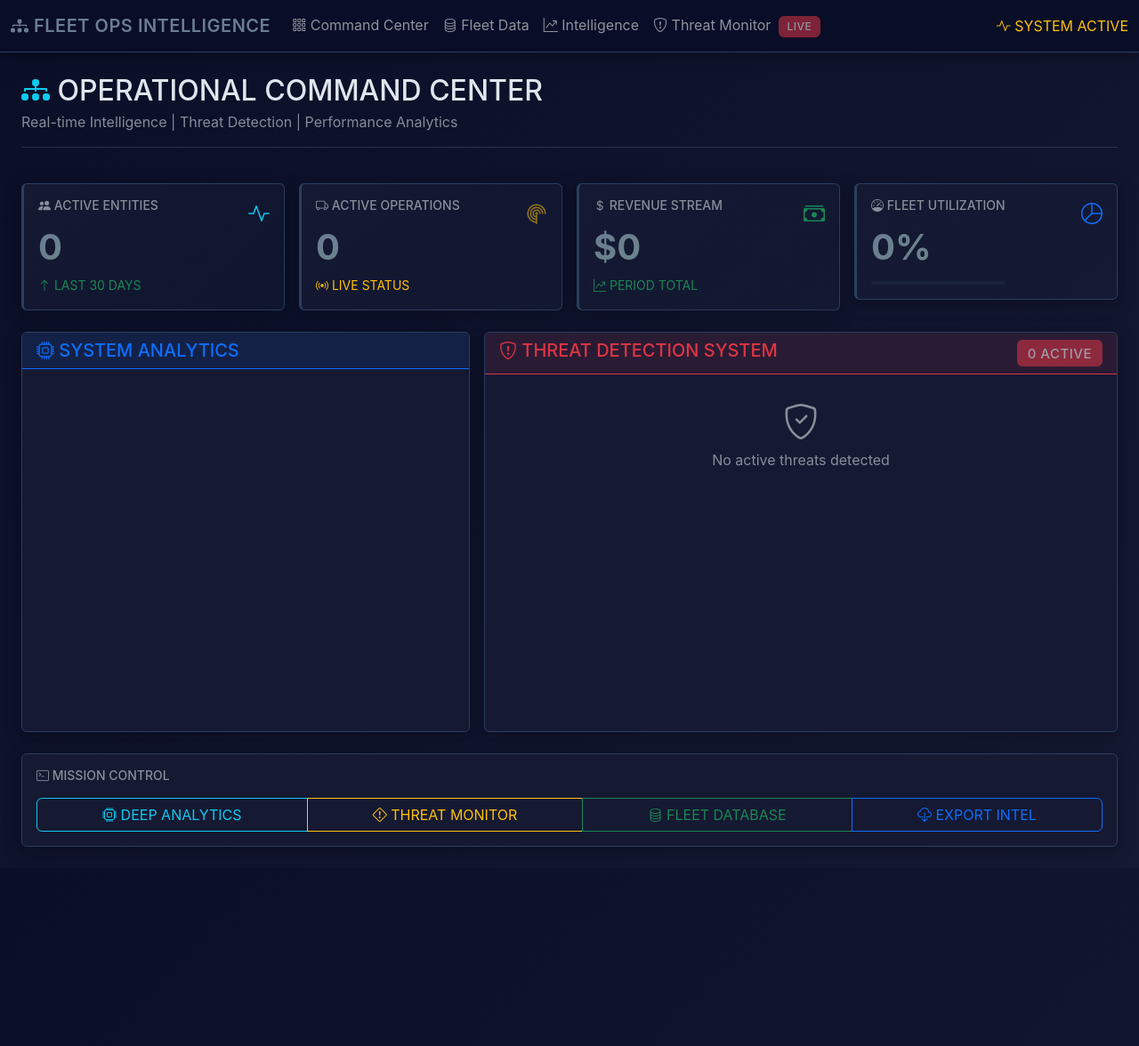
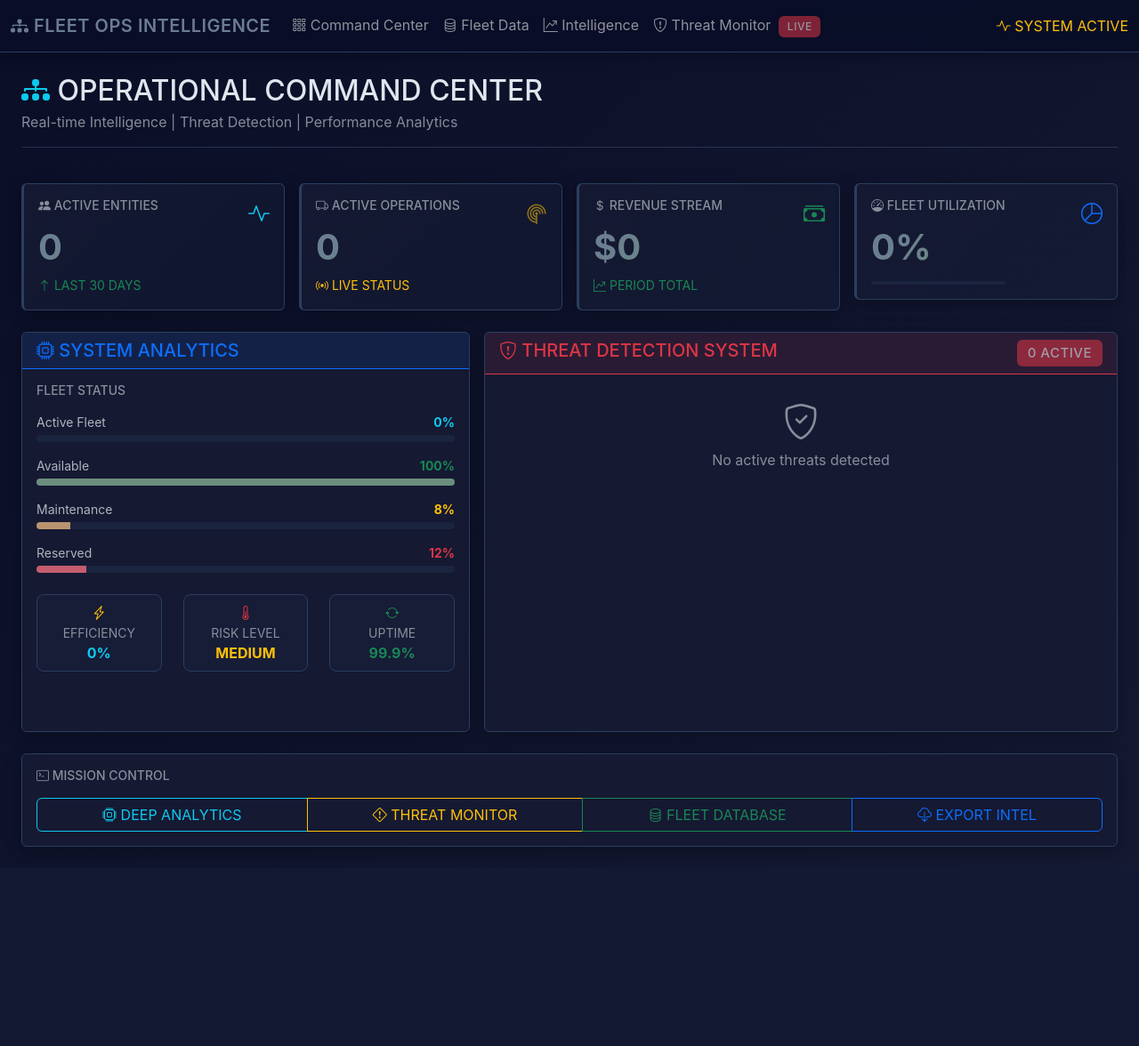
Before and after one commit to jwwtc/fleet-intelligence, a Flask app: page / in a window 1280 px wide. Shown: the top 1176 px of the page at 89% size. After the commit the page ends 961 px from the top, so only its background shows below. Run offline with Flask 3, Linux system fonts and the light colour scheme; data that the repository does not hold is empty; some libraries are stand-ins or nearby versions.

Commit message:
Replace Chart.js with simple progress bars in System Analytics
- Remove dependency on Chart.js which wasn't loading properly
- Use HTML/CSS progress bars for fleet status visualization
- Cleaner, more reliable rendering
- Shows Active Fleet, Available, Maintenance, Reserved percentages
- Maintains three metric cards below

```diff
--- a/vehicle-rental-ops/templates/dashboard.html
+++ b/vehicle-rental-ops/templates/dashboard.html
@@ -100,8 +100,49 @@
                     </h5>
                 </div>
                 <div class="card-body">
-                    <canvas id="utilChart" height="200"></canvas>
-                    <div class="row mt-3 text-center">
+                    <!-- Fleet Status -->
+                    <div class="mb-4">
+                        <h6 class="text-muted small mb-3">FLEET STATUS</h6>
+                        <div class="mb-3">
+                            <div class="d-flex justify-content-between mb-1">
+                                <span class="small">Active Fleet</span>
+                                <span class="small text-info fw-bold">{{ utilization or 0 }}%</span>
+                            </div>
+                            <div class="progress" style="height: 8px; background: rgba(42, 63, 95, 0.3);">
+                                <div class="progress-bar" style="width: {{ utilization or 0 }}%; background: #6b7c93;"></div>
+                            </div>
+                        </div>
+                        <div class="mb-3">
+                            <div class="d-flex justify-content-between mb-1">
+                                <span class="small">Available</span>
+                                <span class="small text-success fw-bold">{{ 100 - (utilization or 0) }}%</span>
+                            </div>
+                            <div class="progress" style="height: 8px; background: rgba(42, 63, 95, 0.3);">
+                                <div class="progress-bar" style="width: {{ 100 - (utilization or 0) }}%; background: #6b8e7f;"></div>
+                            </div>
+                        </div>
+                        <div class="mb-3">
+                            <div class="d-flex justify-content-between mb-1">
+                                <span class="small">Maintenance</span>
+                                <span class="small text-warning fw-bold">8%</span>
+                            </div>
+                            <div class="progress" style="height: 8px; background: rgba(42, 63, 95, 0.3);">
+                                <div class="progress-bar" style="width: 8%; background: #b8936f;"></div>
+                            </div>
+                        </div>
+                        <div class="mb-3">
+                            <div class="d-flex justify-content-between mb-1">
+                                <span class="small">Reserved</span>
+                                <span class="small text-danger fw-bold">12%</span>
+                            </div>
+                            <div class="progress" style="height: 8px; background: rgba(42, 63, 95, 0.3);">
+                                <div class="progress-bar" style="width: 12%; background: #c55d6f;"></div>
+                            </div>
+                        </div>
+                    </div>
+
+                    <!-- Metrics Grid -->
+                    <div class="row text-center">
                         <div class="col-4">
                             <div class="data-grid p-2">
                                 <i class="bi bi-lightning-charge text-warning"></i>
@@ -222,59 +263,4 @@
     </div>
 </div>
 
-<!-- Enhanced Visualization Script -->
-<script>
-document.addEventListener('DOMContentLoaded', function() {
-    // Utilization Radar Chart
-    const ctx = document.getElementById('utilChart').getContext('2d');
-    const utilization = {{ utilization or 0 }};
-
-    new Chart(ctx, {
-        type: 'polarArea',
-        data: {
-            labels: ['Active Fleet', 'Available', 'Maintenance', 'Reserved'],
-            datasets: [{
-                data: [utilization, 100-utilization, 10, 15],
-                backgroundColor: [
-                    'rgba(107, 124, 147, 0.6)',
-                    'rgba(107, 142, 127, 0.6)',
-                    'rgba(184, 147, 111, 0.6)',
-                    'rgba(197, 93, 111, 0.6)'
-                ],
-                borderColor: [
-                    'rgba(107, 124, 147, 1)',
-                    'rgba(107, 142, 127, 1)',
-                    'rgba(184, 147, 111, 1)',
-                    'rgba(197, 93, 111, 1)'
-                ],
-                borderWidth: 2
-            }]
-        },
-        options: {
-            responsive: true,
-            maintainAspectRatio: false,
-            plugins: {
-                legend: {
-                    display: false
-                },
-                tooltip: {
-                    backgroundColor: 'rgba(10, 14, 39, 0.9)',
-                    borderColor: '#6b7c93',
-                    borderWidth: 1
-                }
-            },
-            scales: {
-                r: {
-                    grid: {
-                        color: 'rgba(42, 63, 95, 0.3)'
-                    },
-                    ticks: {
-                        display: false
-                    }
-                }
-            }
-        }
-    });
-});
-</script>
 {% endblock %}
```
